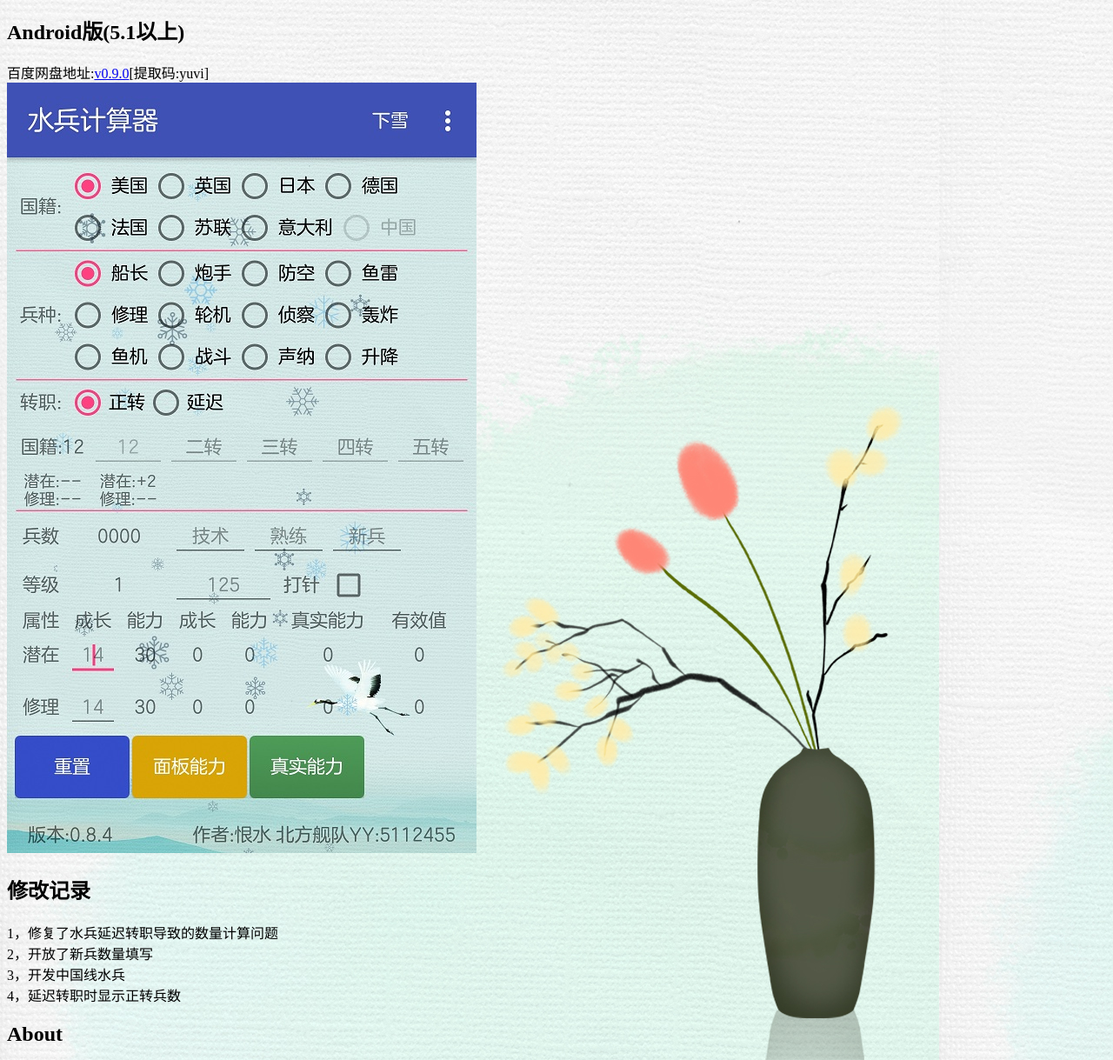
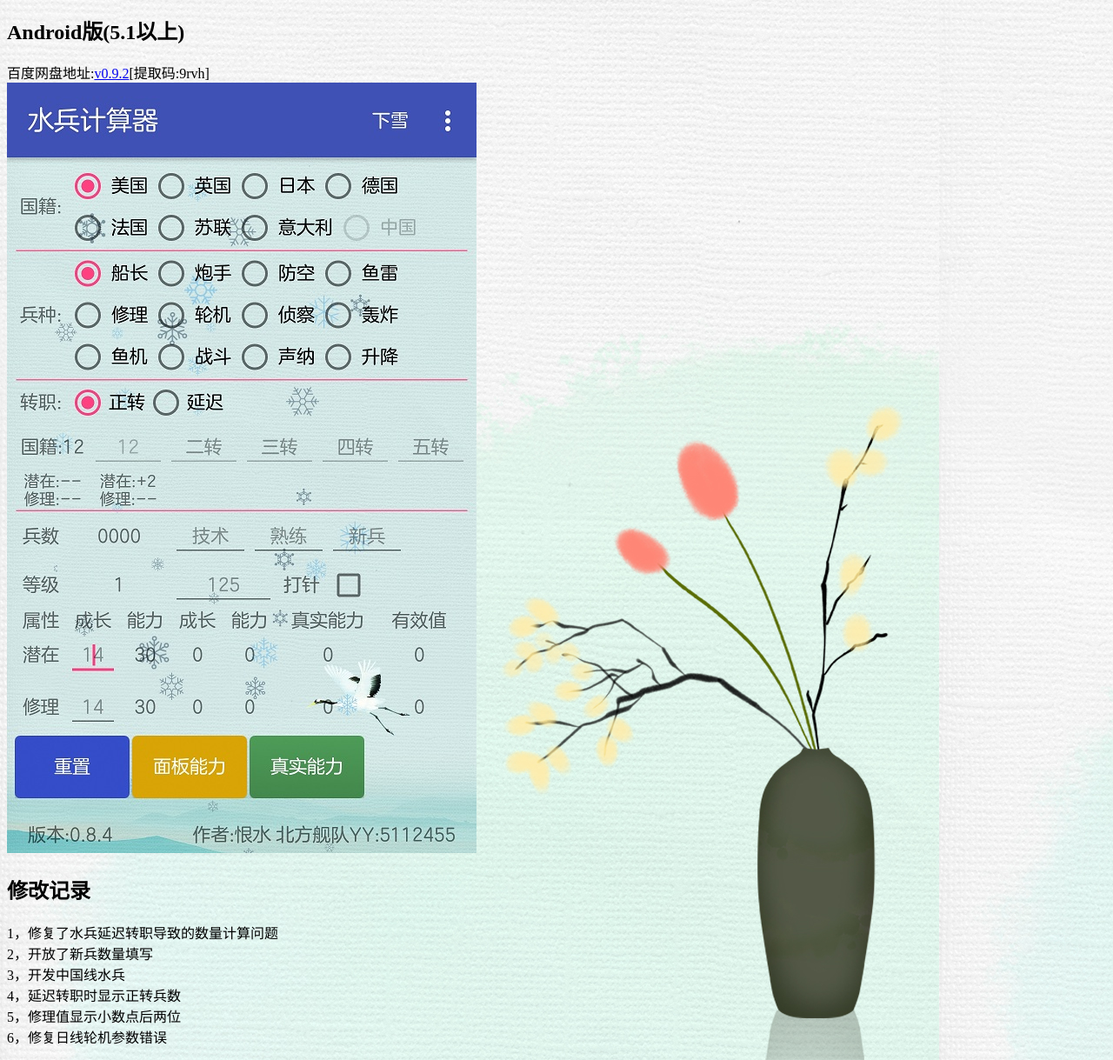
Before and after one commit to laocuo/laocuo.github.io, a plain HTML site: page index.html in a window 1280 px wide. Shown: the part 701-1920 px from the top of the page at 87% size. Drawn offline with Linux system fonts and the light colour scheme.

Commit message:
Update index.html

```diff
--- a/index.html
+++ b/index.html
@@ -22,7 +22,7 @@ Foreign address:<a href="https://github.com/laocuo/SailorCalculator/releases">Sa
 
 <h2>Android版(5.1以上)</h2>
 <p>
-百度网盘地址:<a href="https://pan.baidu.com/s/1mPOQZ9IpHfGOpfHlJA9AoA">v0.9.0</a>[提取码:yuvi]<br>
+百度网盘地址:<a href="https://pan.baidu.com/s/1eh5QSijgftcRv2NUme_5Yg">v0.9.2</a>[提取码:9rvh]<br>
 <img src="images/android-snapshot.png" width="540" height="886" />
 </p>
 
@@ -32,6 +32,8 @@ Foreign address:<a href="https://github.com/laocuo/SailorCalculator/releases">Sa
 2，开放了新兵数量填写<br>
 3，开发中国线水兵<br>
 4，延迟转职时显示正转兵数<br>
+5，修理值显示小数点后两位<br>
+6，修复日线轮机参数错误<br>
 </p>
 
 <h2>About</h2>
```
